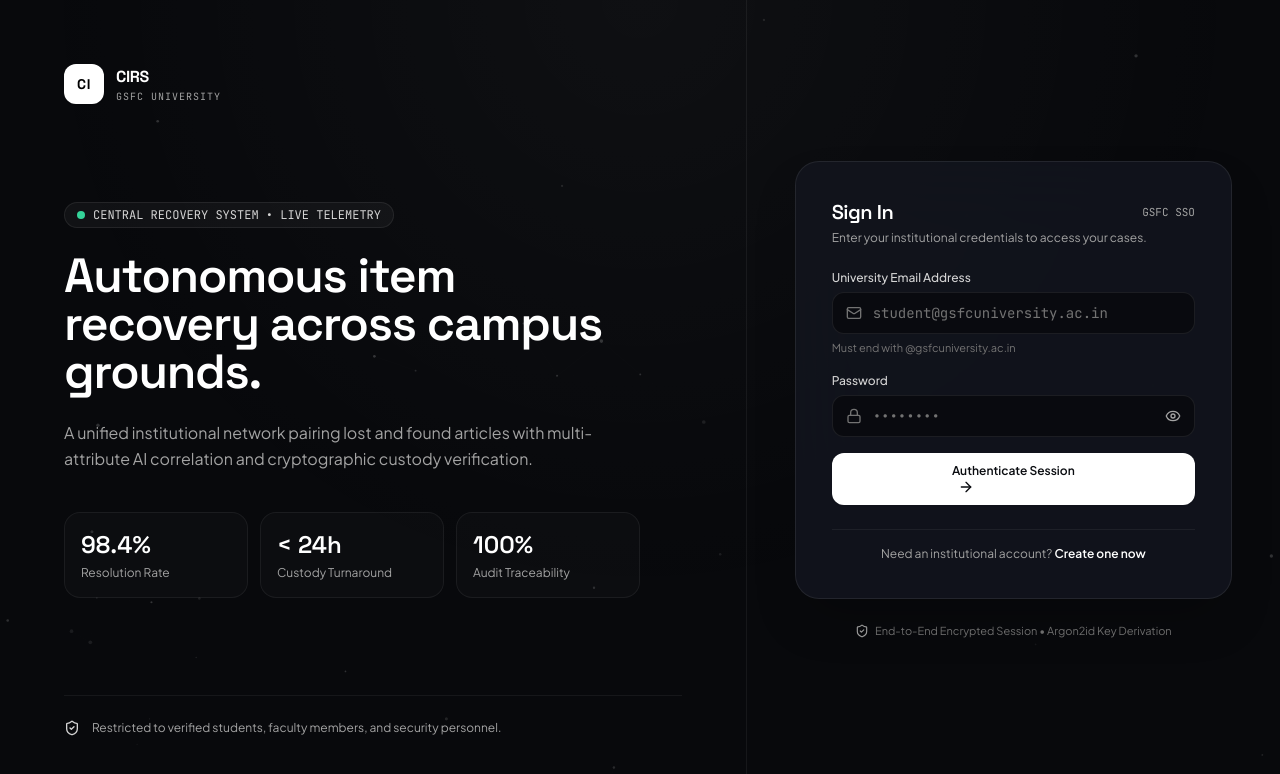
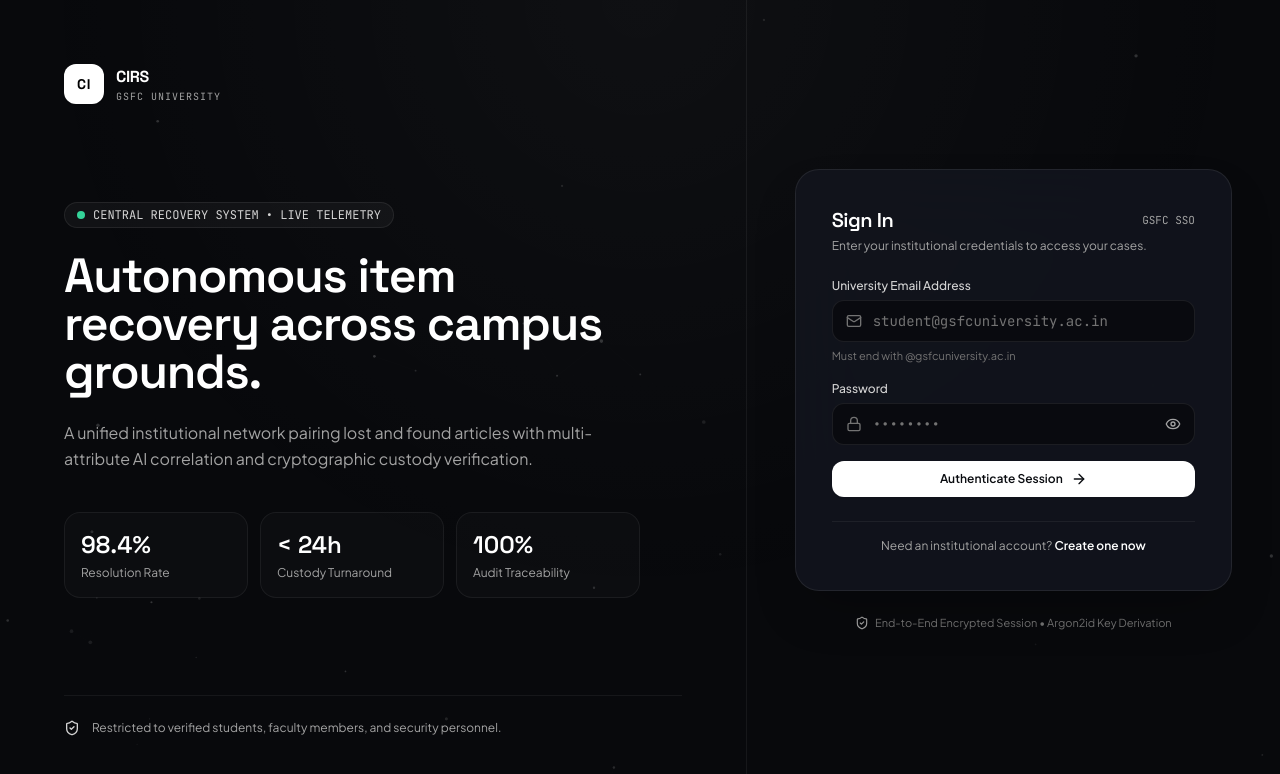
Before and after one commit to pratham-hub1/CIRS, a React (Vite) app in the folder Frontend/: page /login in a window 1280 px wide. Shown: the top 774 px of the page. Built offline with nearby package versions, Linux system fonts and the light colour scheme; no server answers.

Commit message:
fix(ui): ensure button text and trailing arrow remain strictly inline with whitespace-nowrap and rightIcon prop

```diff
--- a/Frontend/src/components/common/Button.tsx
+++ b/Frontend/src/components/common/Button.tsx
@@ -63,10 +63,14 @@ export const Button = React.forwardRef<HTMLButtonElement, ButtonProps>(
         {isLoading ? (
           <Loader2 className="w-4 h-4 animate-spin shrink-0" />
         ) : (
-          leftIcon && <span className="shrink-0">{leftIcon}</span>
+          leftIcon && <span className="shrink-0 inline-flex items-center">{leftIcon}</span>
         )}
-        <span>{children}</span>
-        {!isLoading && rightIcon && <span className="shrink-0">{rightIcon}</span>}
+        <span className="inline-flex items-center justify-center gap-1.5 whitespace-nowrap">
+          {children}
+        </span>
+        {!isLoading && rightIcon && (
+          <span className="shrink-0 inline-flex items-center">{rightIcon}</span>
+        )}
       </motion.button>
     );
   },
--- a/Frontend/src/pages/auth/Login.tsx
+++ b/Frontend/src/pages/auth/Login.tsx
@@ -33,7 +33,20 @@ export const Login: React.FC = () => {
 
     setIsSubmitting(true);
     try {
-      await login({ email: email.trim(), password });
+      const loggedUser = await login({ email: email.trim(), password });
+      try {
+        sessionStorage.setItem(
+          'cirs_welcome_event',
+          JSON.stringify({
+            type: 'login',
+            role: loggedUser?.role || 'STUDENT',
+            name: loggedUser?.name || email.trim().split('@')[0],
+            timestamp: Date.now(),
+          })
+        );
+      } catch {
+        // storage fallback
+      }
       celebrateConfetti();
       success('Authenticated successfully. Welcome back!');
       navigate(from, { replace: true });
@@ -200,10 +213,10 @@ export const Login: React.FC = () => {
                 type="submit"
                 variant="primary"
                 isLoading={isSubmitting}
+                rightIcon={<ArrowRight className="w-4 h-4 shrink-0" />}
                 className="w-full py-2.5 text-xs font-semibold mt-2"
               >
-                <span>Authenticate Session</span>
-                <ArrowRight className="w-4 h-4 ml-1.5" />
+                Authenticate Session
               </Button>
             </form>
 
--- a/Frontend/src/pages/auth/Register.tsx
+++ b/Frontend/src/pages/auth/Register.tsx
@@ -120,7 +120,7 @@ export const Register: React.FC = () => {
 
     setIsSubmitting(true);
     try {
-      await register({
+      const regUser = await register({
         name: name.trim(),
         email: trimmedEmail,
         password,
@@ -128,6 +128,19 @@ export const Register: React.FC = () => {
         departmentId: departmentId.trim() || undefined,
         role,
       });
+      try {
+        sessionStorage.setItem(
+          'cirs_welcome_event',
+          JSON.stringify({
+            type: 'register',
+            role: regUser?.role || role || 'STUDENT',
+            name: name.trim() || trimmedEmail.split('@')[0],
+            timestamp: Date.now(),
+          })
+        );
+      } catch {
+        // storage fallback
+      }
       celebrateConfetti();
       success('Account registered successfully! Welcome to CIRS.');
       navigate('/dashboard', { replace: true });
@@ -447,10 +460,10 @@ export const Register: React.FC = () => {
                 type="submit"
                 variant="primary"
                 isLoading={isSubmitting}
+                rightIcon={<ArrowRight className="w-4 h-4 shrink-0" />}
                 className="w-full py-2.5 text-xs font-semibold mt-2"
               >
-                <span>Create Institutional Account</span>
-                <ArrowRight className="w-4 h-4 ml-1.5" />
+                Create Institutional Account
               </Button>
             </form>
 
```
